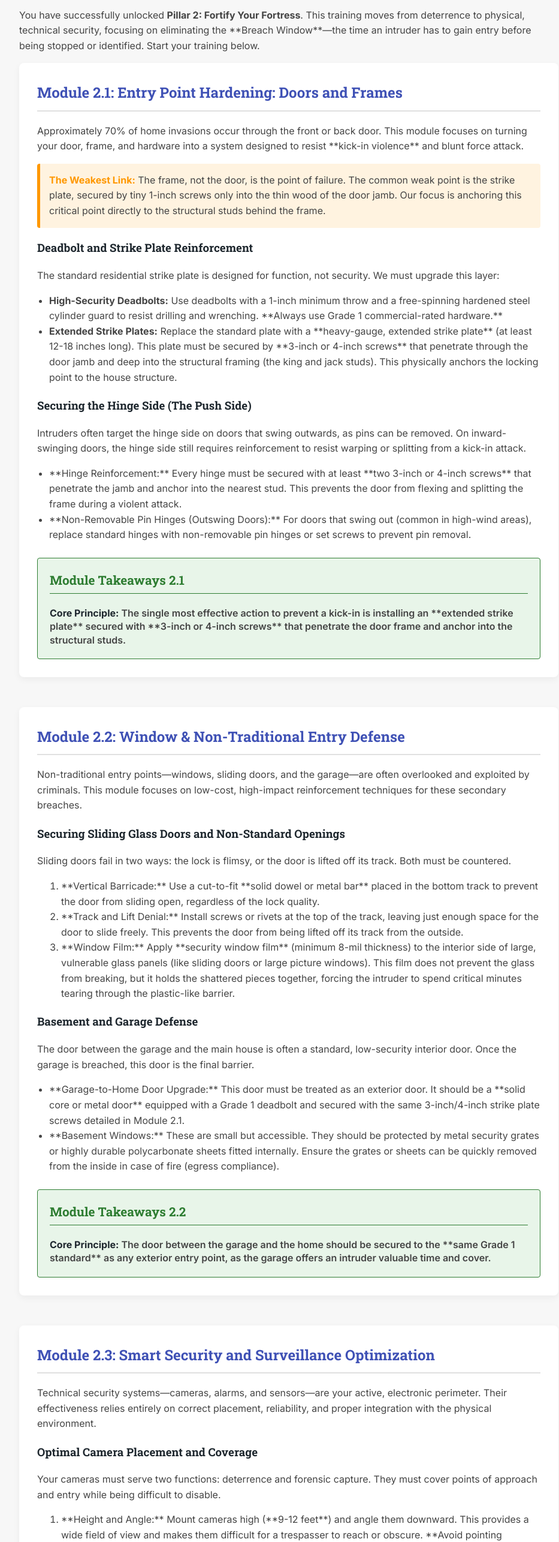
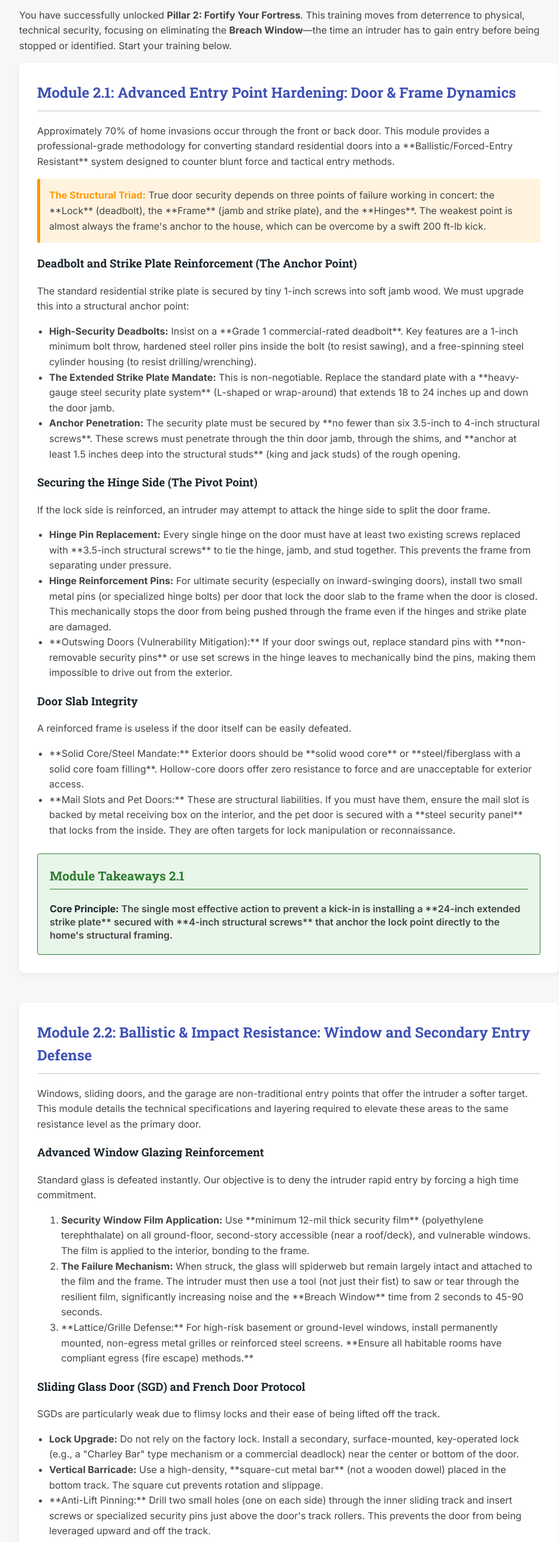
Before and after one commit to HomeDefenderPro/Web, a plain HTML site: page course_access_p2.html in a window 1280 px wide. Shown: the part 100-2671 px from the top of the page at 60% size, without its empty margins (158-1091 px from the left). Drawn offline with Linux system fonts and the light colour scheme.

Commit message:
Update course_access_p2.html

```diff
--- a/course_access_p2.html
+++ b/course_access_p2.html
@@ -55,84 +55,103 @@
 <body>
     <div class="container">
         <h1>Welcome, Home Defender!</h1>
-        <p>You have successfully unlocked <strong>Pillar 2: Fortify Your Fortress</strong>. This training moves from deterrence to physical, technical security, focusing on eliminating the **Breach Window**—the time an intruder has to gain entry before being stopped or identified. Start your training below.</p>
+        <p>You have successfully unlocked <strong>Pillar 2: Fortify Your Fortress</strong>. This training moves from deterrence to physical, technical security, focusing on eliminating the <strong>Breach Window</strong>—the time an intruder has to gain entry before being stopped or identified. Start your training below.</p>
 
         <section class="module-section">
-            <h2>Module 2.1: Entry Point Hardening: Doors and Frames</h2>
-            <p>Approximately 70% of home invasions occur through the front or back door. This module focuses on turning your door, frame, and hardware into a system designed to resist **kick-in violence** and blunt force attack.</p>
+            <h2>Module 2.1: Advanced Entry Point Hardening: Door & Frame Dynamics</h2>
+            <p>Approximately 70% of home invasions occur through the front or back door. This module provides a professional-grade methodology for converting standard residential doors into a **Ballistic/Forced-Entry Resistant** system designed to counter blunt force and tactical entry methods.</p>
 
             <div class="key-concept">
-                <strong>The Weakest Link:</strong> The frame, not the door, is the point of failure. The common weak point is the strike plate, secured by tiny 1-inch screws only into the thin wood of the door jamb. Our focus is anchoring this critical point directly to the structural studs behind the frame.
+                <strong>The Structural Triad:</strong> True door security depends on three points of failure working in concert: the **Lock** (deadbolt), the **Frame** (jamb and strike plate), and the **Hinges**. The weakest point is almost always the frame's anchor to the house, which can be overcome by a swift 200 ft-lb kick.
             </div>
 
-            <h3>Deadbolt and Strike Plate Reinforcement</h3>
-            <p>The standard residential strike plate is designed for function, not security. We must upgrade this layer:</p>
+            <h3>Deadbolt and Strike Plate Reinforcement (The Anchor Point)</h3>
+            <p>The standard residential strike plate is secured by tiny 1-inch screws into soft jamb wood. We must upgrade this into a structural anchor point:</p>
             <ul>
-                <li><strong>High-Security Deadbolts:</strong> Use deadbolts with a 1-inch minimum throw and a free-spinning hardened steel cylinder guard to resist drilling and wrenching. **Always use Grade 1 commercial-rated hardware.**</li>
-                <li><strong>Extended Strike Plates:</strong> Replace the standard plate with a **heavy-gauge, extended strike plate** (at least 12-18 inches long). This plate must be secured by **3-inch or 4-inch screws** that penetrate through the door jamb and deep into the structural framing (the king and jack studs). This physically anchors the locking point to the house structure.</li>
+                <li><strong>High-Security Deadbolts:</strong> Insist on a **Grade 1 commercial-rated deadbolt**. Key features are a 1-inch minimum bolt throw, hardened steel roller pins inside the bolt (to resist sawing), and a free-spinning steel cylinder housing (to resist drilling/wrenching).</li>
+                <li><strong>The Extended Strike Plate Mandate:</strong> This is non-negotiable. Replace the standard plate with a **heavy-gauge steel security plate system** (L-shaped or wrap-around) that extends 18 to 24 inches up and down the door jamb.</li>
+                <li><strong>Anchor Penetration:</strong> The security plate must be secured by **no fewer than six 3.5-inch to 4-inch structural screws**. These screws must penetrate through the thin door jamb, through the shims, and **anchor at least 1.5 inches deep into the structural studs** (king and jack studs) of the rough opening.</li>
             </ul>
 
-            <h3>Securing the Hinge Side (The Push Side)</h3>
-            <p>Intruders often target the hinge side on doors that swing outwards, as pins can be removed. On inward-swinging doors, the hinge side still requires reinforcement to resist warping or splitting from a kick-in attack.</p>
+            <h3>Securing the Hinge Side (The Pivot Point)</h3>
+            <p>If the lock side is reinforced, an intruder may attempt to attack the hinge side to split the door frame.</p>
             <ul>
-                <li>**Hinge Reinforcement:** Every hinge must be secured with at least **two 3-inch or 4-inch screws** that penetrate the jamb and anchor into the nearest stud. This prevents the door from flexing and splitting the frame during a violent attack.</li>
-                <li>**Non-Removable Pin Hinges (Outswing Doors):** For doors that swing out (common in high-wind areas), replace standard hinges with non-removable pin hinges or set screws to prevent pin removal.</li>
+                <li><strong>Hinge Pin Replacement:</strong> Every single hinge on the door must have at least two existing screws replaced with **3.5-inch structural screws** to tie the hinge, jamb, and stud together. This prevents the frame from separating under pressure.</li>
+                <li><strong>Hinge Reinforcement Pins:</strong> For ultimate security (especially on inward-swinging doors), install two small metal pins (or specialized hinge bolts) per door that lock the door slab to the frame when the door is closed. This mechanically stops the door from being pushed through the frame even if the hinges and strike plate are damaged.</li>
+                <li>**Outswing Doors (Vulnerability Mitigation):** If your door swings out, replace standard pins with **non-removable security pins** or use set screws in the hinge leaves to mechanically bind the pins, making them impossible to drive out from the exterior.</li>
+            </ul>
+
+            <h3>Door Slab Integrity</h3>
+            <p>A reinforced frame is useless if the door itself can be easily defeated.</p>
+            <ul>
+                <li>**Solid Core/Steel Mandate:** Exterior doors should be **solid wood core** or **steel/fiberglass with a solid core foam filling**. Hollow-core doors offer zero resistance to force and are unacceptable for exterior access.</li>
+                <li>**Mail Slots and Pet Doors:** These are structural liabilities. If you must have them, ensure the mail slot is backed by metal receiving box on the interior, and the pet door is secured with a **steel security panel** that locks from the inside. They are often targets for lock manipulation or reconnaissance.</li>
             </ul>
 
             <div class="module-takeaways">
                 <h3>Module Takeaways 2.1</h3>
-                <p><strong>Core Principle:</strong> The single most effective action to prevent a kick-in is installing an **extended strike plate** secured with **3-inch or 4-inch screws** that penetrate the door frame and anchor into the structural studs.</p>
+                <p><strong>Core Principle:</strong> The single most effective action to prevent a kick-in is installing a **24-inch extended strike plate** secured with **4-inch structural screws** that anchor the lock point directly to the home's structural framing.</p>
             </div>
         </section>
 
         <section class="module-section">
-            <h2>Module 2.2: Window & Non-Traditional Entry Defense</h2>
-            <p>Non-traditional entry points—windows, sliding doors, and the garage—are often overlooked and exploited by criminals. This module focuses on low-cost, high-impact reinforcement techniques for these secondary breaches.</p>
+            <h2>Module 2.2: Ballistic & Impact Resistance: Window and Secondary Entry Defense</h2>
+            <p>Windows, sliding doors, and the garage are non-traditional entry points that offer the intruder a softer target. This module details the technical specifications and layering required to elevate these areas to the same resistance level as the primary door.</p>
 
-            <h3>Securing Sliding Glass Doors and Non-Standard Openings</h3>
-            <p>Sliding doors fail in two ways: the lock is flimsy, or the door is lifted off its track. Both must be countered.</p>
+            <h3>Advanced Window Glazing Reinforcement</h3>
+            <p>Standard glass is defeated instantly. Our objective is to deny the intruder rapid entry by forcing a high time commitment.</p>
             <ol>
-                <li>**Vertical Barricade:** Use a cut-to-fit **solid dowel or metal bar** placed in the bottom track to prevent the door from sliding open, regardless of the lock quality.</li>
-                <li>**Track and Lift Denial:** Install screws or rivets at the top of the track, leaving just enough space for the door to slide freely. This prevents the door from being lifted off its track from the outside.</li>
-                <li>**Window Film:** Apply **security window film** (minimum 8-mil thickness) to the interior side of large, vulnerable glass panels (like sliding doors or large picture windows). This film does not prevent the glass from breaking, but it holds the shattered pieces together, forcing the intruder to spend critical minutes tearing through the plastic-like barrier.</li>
+                <li><strong>Security Window Film Application:</strong> Use **minimum 12-mil thick security film** (polyethylene terephthalate) on all ground-floor, second-story accessible (near a roof/deck), and vulnerable windows. The film is applied to the interior, bonding to the frame.</li>
+                <li><strong>The Failure Mechanism:</strong> When struck, the glass will spiderweb but remain largely intact and attached to the film and the frame. The intruder must then use a tool (not just their fist) to saw or tear through the resilient film, significantly increasing noise and the **Breach Window** time from 2 seconds to 45-90 seconds.</li>
+                <li>**Lattice/Grille Defense:** For high-risk basement or ground-level windows, install permanently mounted, non-egress metal grilles or reinforced steel screens. **Ensure all habitable rooms have compliant egress (fire escape) methods.**</li>
             </ol>
 
-            <h3>Basement and Garage Defense</h3>
-            <p>The door between the garage and the main house is often a standard, low-security interior door. Once the garage is breached, this door is the final barrier.</p>
+            <h3>Sliding Glass Door (SGD) and French Door Protocol</h3>
+            <p>SGDs are particularly weak due to flimsy locks and their ease of being lifted off the track.</p>
             <ul>
-                <li>**Garage-to-Home Door Upgrade:** This door must be treated as an exterior door. It should be a **solid core or metal door** equipped with a Grade 1 deadbolt and secured with the same 3-inch/4-inch strike plate screws detailed in Module 2.1.</li>
-                <li>**Basement Windows:** These are small but accessible. They should be protected by metal security grates or highly durable polycarbonate sheets fitted internally. Ensure the grates or sheets can be quickly removed from the inside in case of fire (egress compliance).</li>
+                <li><strong>Lock Upgrade:</strong> Do not rely on the factory lock. Install a secondary, surface-mounted, key-operated lock (e.g., a "Charley Bar" type mechanism or a commercial deadlock) near the center or bottom of the door.</li>
+                <li><strong>Vertical Barricade:</strong> Use a high-density, **square-cut metal bar** (not a wooden dowel) placed in the bottom track. The square cut prevents rotation and slippage.</li>
+                <li>**Anti-Lift Pinning:** Drill two small holes (one on each side) through the inner sliding track and insert screws or specialized security pins just above the door's track rollers. This prevents the door from being leveraged upward and off the track.</li>
+            </ul>
+
+            <h3>Garage and Utility Access Points</h3>
+            <p>The garage offers **maximum concealment** for a breach attempt. The door from the garage to the house and exterior utility doors (e.g., side door) are high-priority targets.</p>
+            <ul>
+                <li><strong>Garage-to-Home Door Mandate:</strong> This door must be a **solid core, fire-rated door** (minimum 20-minute rating). It must have a Grade 1 deadbolt, and both the strike plate and all hinges must be anchored with **4-inch structural screws** into the studs.</li>
+                <li>**Overhead Garage Door:** Secure the emergency release handle with a small zip tie that can be broken from the inside in an emergency but prevents a coat hanger attack from the outside. Add a separate, heavy-duty sliding bolt lock or padlock to the track when on vacation.</li>
             </ul>
 
             <div class="module-takeaways">
                 <h3>Module Takeaways 2.2</h3>
-                <p><strong>Core Principle:</strong> The door between the garage and the home should be secured to the **same Grade 1 standard** as any exterior entry point, as the garage offers an intruder valuable time and cover.</p>
+                <p><strong>Core Principle:</strong> Non-traditional entry points require **layered time-delaying defenses**. Security film increases the window breach time from 2 seconds to over 45 seconds, while the garage-to-home door must meet the **Grade 1 exterior security standard**.</p>
             </div>
         </section>
 
         <section class="module-section">
-            <h2>Module 2.3: Smart Security and Surveillance Optimization</h2>
-            <p>Technical security systems—cameras, alarms, and sensors—are your active, electronic perimeter. Their effectiveness relies entirely on correct placement, reliability, and proper integration with the physical environment.</p>
+            <h2>Module 2.3: Integrated Technical Security: Smart Systems and Redundancy</h2>
+            <p>Modern security systems must function as a cohesive, redundant network of sensors, cameras, and communication devices. This module focuses on system reliability, anti-sabotage measures, and effective deployment strategy.</p>
 
-            <h3>Optimal Camera Placement and Coverage</h3>
-            <p>Your cameras must serve two functions: deterrence and forensic capture. They must cover points of approach and entry while being difficult to disable.</p>
+            <h3>Advanced Camera Deployment Strategy (Forensic Capture)</h3>
+            <p>Effective surveillance is about capturing undeniable evidence, not just deterring the casual observer.</p>
             <ol>
-                <li>**Height and Angle:** Mount cameras high (**9-12 feet**) and angle them downward. This provides a wide field of view and makes them difficult for a trespasser to reach or obscure. **Avoid pointing cameras directly at bright light sources** (sun, porch lights) which can wash out the image.</li>
-                <li>**Targeted Coverage:** The camera's primary focus should be the **face of the individual** approaching the door or window. Don't waste coverage on broad property lines unless necessary for the perimeter. Ensure overlapping coverage to eliminate dead zones.</li>
-                <li>**Power Redundancy:** Use cameras with battery backup or PoE (Power over Ethernet) to ensure they remain active if the main power is cut during a breach attempt.</li>
+                <li><strong>Anti-Sabotage Placement:</strong> Mount cameras high (<strong>9-12 feet</strong>) and use ceiling/soffit overhangs for physical protection from rain and attempts to knock them down. Use **tamper-proof mounting brackets** and security screws.</li>
+                <li><strong>Overlapping Fields of View (FOV):</strong> Every key access point (front door, driveway, back patio) must be covered by **two separate cameras**. If one camera is disabled or obscured, the other, potentially further back, can capture the forensic evidence.</li>
+                <li><strong>WDR/HDR Functionality:</strong> Ensure cameras support **WDR (Wide Dynamic Range)** or **HDR (High Dynamic Range)**. This is crucial for handling high-contrast situations (like a backlit porch) that would otherwise wash out the intruder's face.</li>
+                <li><strong>Local Storage Redundancy:</strong> Do not rely solely on cloud storage. Implement an **on-site Network Video Recorder (NVR)** or local SD card storage within the camera. If the internet or power is cut, your forensic evidence is preserved locally.</li>
             </ol>
 
-            <h3>Self-Monitored Alarm System Best Practices</h3>
-            <p>A self-monitored system (like Ring, SimpliSafe, etc.) requires a high level of personal vigilance. The most critical element is reducing the time between detection and your response (or the pre-programmed automated response).</p>
+            <h3>Alarm System Reliability and Response Protocol</h3>
+            <p>An alarm system is a notification tool. Its value is measured by its **Reliability (low false alarms)** and **Speed of Response (fast notification)**.</p>
             <ul>
-                <li>**Layered Sensor Placement:** Utilize both door/window sensors and **internal motion sensors**. Place motion sensors in high-traffic areas (halls, stairwells) to confirm an interior breach, reducing false alarms from a door opening briefly.</li>
-                <li>**Panic Integration:** Ensure key access points (like the primary bedroom) have immediate access to a **physical or app-based panic button** that triggers the loudest possible siren and immediately notifies designated contacts/authorities.</li>
-                <li>**Integration with Lighting:** Program the alarm system to **flash all exterior and interior lights** immediately upon triggering. This disorients the intruder, identifies the location to neighbors, and provides light for cameras.</li>
+                <li><strong>Dual Path Communication:</strong> Use systems that communicate via both **cellular/LTE backup** and Wi-Fi/Internet. If the phone line/internet is cut, the alarm still communicates through the cellular path.</li>
+                <li><strong>Environmental Sensors:</strong> Place **glass break sensors** on all vulnerable windows in addition to traditional contact sensors. A contact sensor is defeated if the glass is cut silently, but a glass break sensor detects the frequency of shattered glass.</li>
+                <li><strong>Pre-Programmed Response:</strong> For self-monitored systems, have a written **Standard Operating Procedure (SOP)**: If Alarm X trips, immediately call Contact 1; if Motion Y trips within 30 seconds of Alarm X, immediately call 911/authorities.</li>
+                <li>**System Integration:** Integrate the alarm trigger with smart lighting (flashing bright cool-white lights inside and out) and your camera recording to create a disorienting, high-visibility event upon breach.</li>
             </ul>
 
             <div class="module-takeaways">
                 <h3>Module Takeaways 2.3</h3>
-                <p><strong>Core Principle:</strong> Cameras should be mounted **high (9-12 feet)** and their primary function is to secure forensic evidence by capturing the **face of the individual** approaching the entry point.</p>
+                <p><strong>Core Principle:</strong> Effective surveillance requires **overlapping fields of view** from cameras mounted **9-12 feet high** with **WDR/HDR** capabilities, and the alarm system must utilize **Dual Path Communication** (cellular/LTE) to prevent anti-sabotage failure.</p>
             </div>
         </section>
 
@@ -140,7 +159,7 @@
 
         <div class="quiz-cta">
             <h2>Ready to be Certified?</h2>
-            <p>You have mastered the physical and technical concepts of Fortify Your Fortress. Click below to take the **10-question final assessment** and earn your certification for Pillar 2.</p>
+            <p>You have mastered the physical and technical concepts of Fortify Your Fortress. Click below to take the <strong>10-question final assessment</strong> and earn your certification for Pillar 2.</p>
             <a href="quiz_p2.html">Start Pillar 2 Certification Quiz</a>
         </div>
 
```
